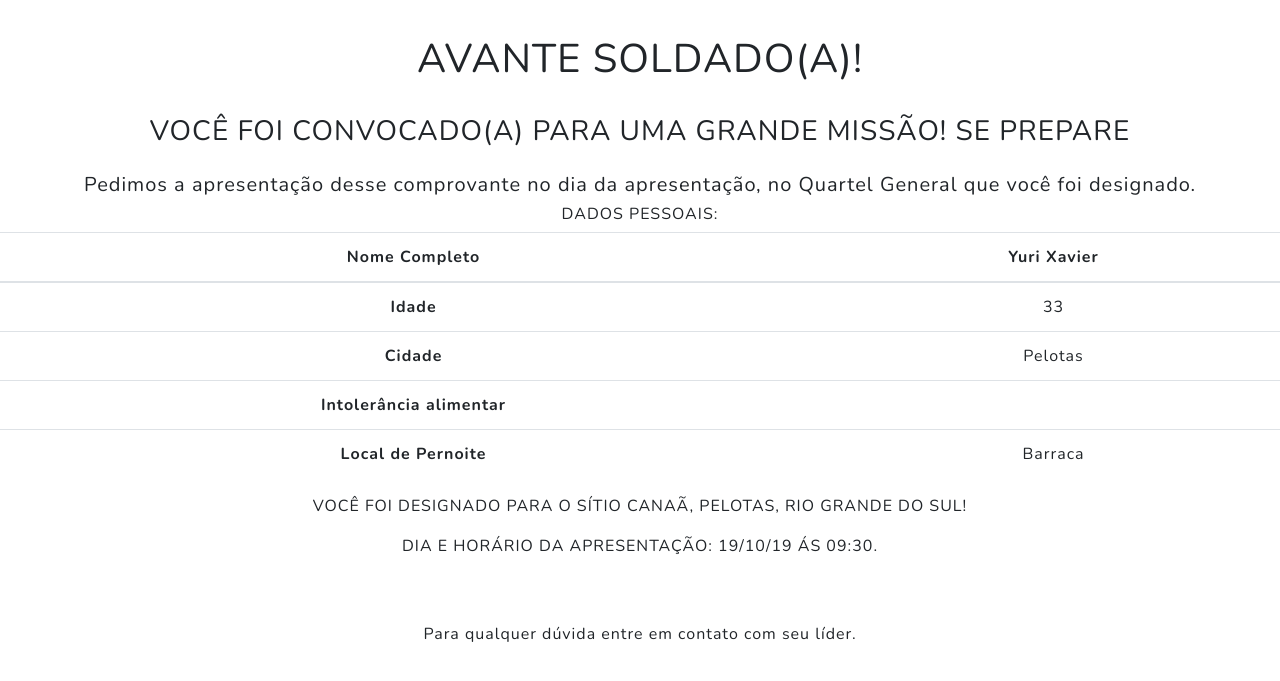
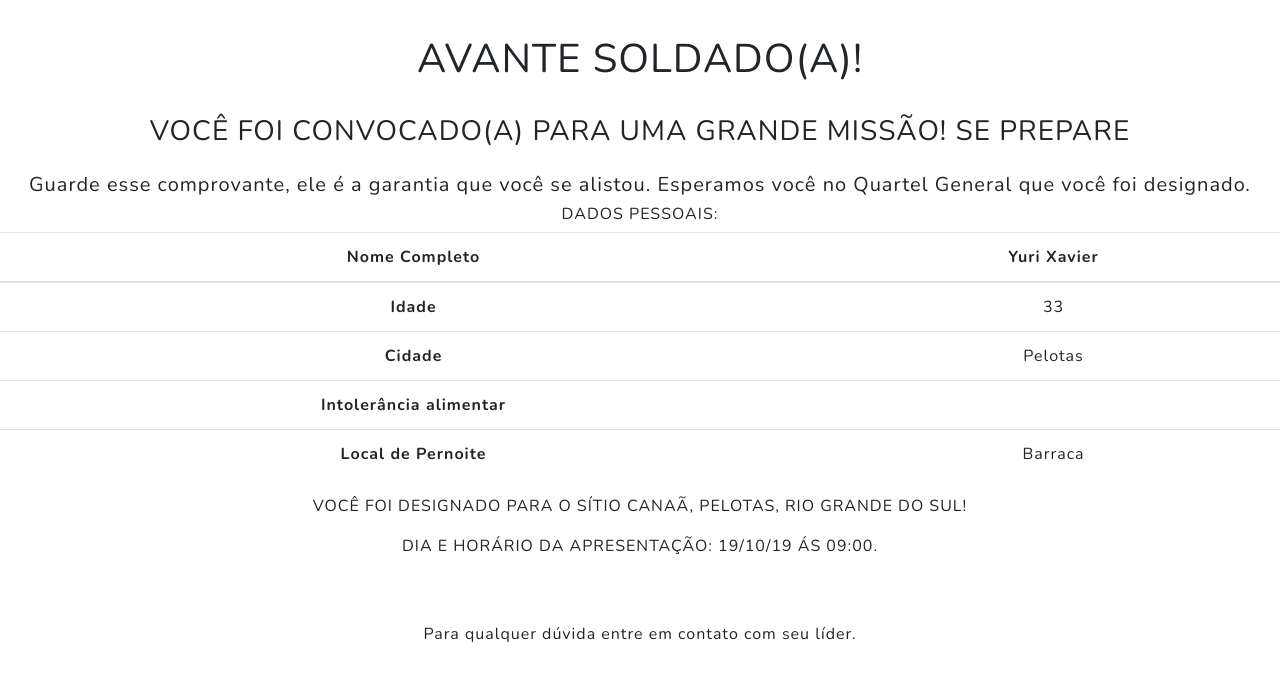
Before and after one commit to Yxav/register-acamp, a Django app: page /inscricao/57/ in a window 1280 px wide. Shown: the top 681 px of the page. Run offline with Django 3.2, Linux system fonts and the light colour scheme; data comes from the database, SQL or seed files in the repository; both versions use the stored data as it was after the commit; some libraries are stand-ins or nearby versions.

Commit message:
show template changed

```diff
--- a/registro/templates/show.html
+++ b/registro/templates/show.html
@@ -38,7 +38,7 @@
 <br>
     <h3>VOCÊ FOI CONVOCADO(A) PARA UMA GRANDE MISSÃO! SE PREPARE</h3>
         <p class="h4 mb-4"> </p>
-            <h5>Pedimos a apresentação desse comprovante no dia da apresentação, no Quartel General que você foi designado.</h5>
+            <h5>Guarde esse comprovante, ele é a garantia que você se alistou. Esperamos você no Quartel General que você foi designado.</h5>
             <h6>DADOS PESSOAIS:</h6>
         <div class=" mt-2  ">
 
@@ -70,7 +70,7 @@
           </tbody>
         </table>
 <p>VOCÊ FOI DESIGNADO PARA O SÍTIO CANAÃ, PELOTAS, RIO GRANDE DO SUL!</p>
-<p>DIA E HORÁRIO DA APRESENTAÇÃO: 19/10/19 ÁS 09:30.</p>
+<p>DIA E HORÁRIO DA APRESENTAÇÃO: 19/10/19 ÁS 09:00.</p>
 <br><br>
 <p>Para qualquer dúvida entre em contato com seu líder.</p>
 
```
Also changed, not shown: db.sqlite3.
